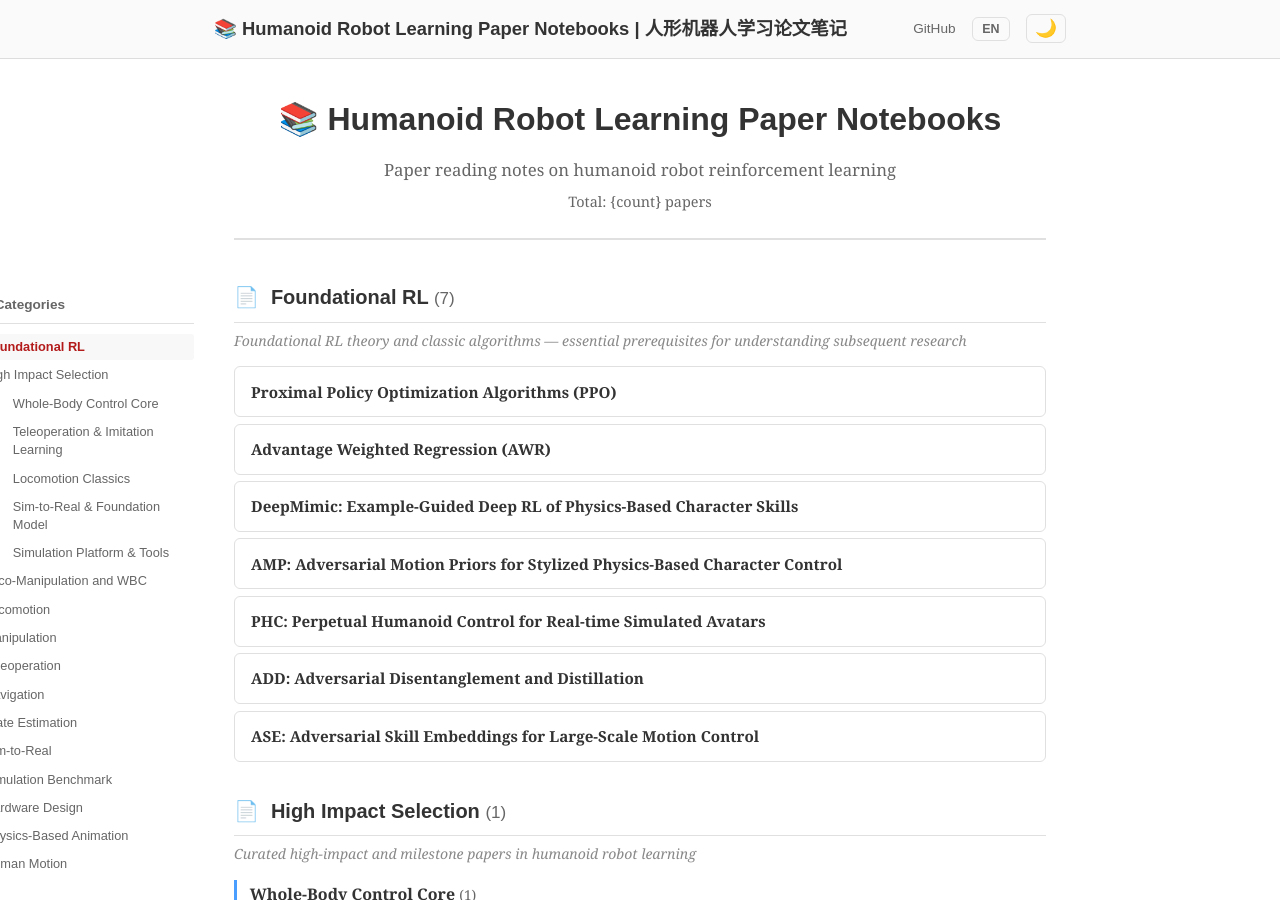
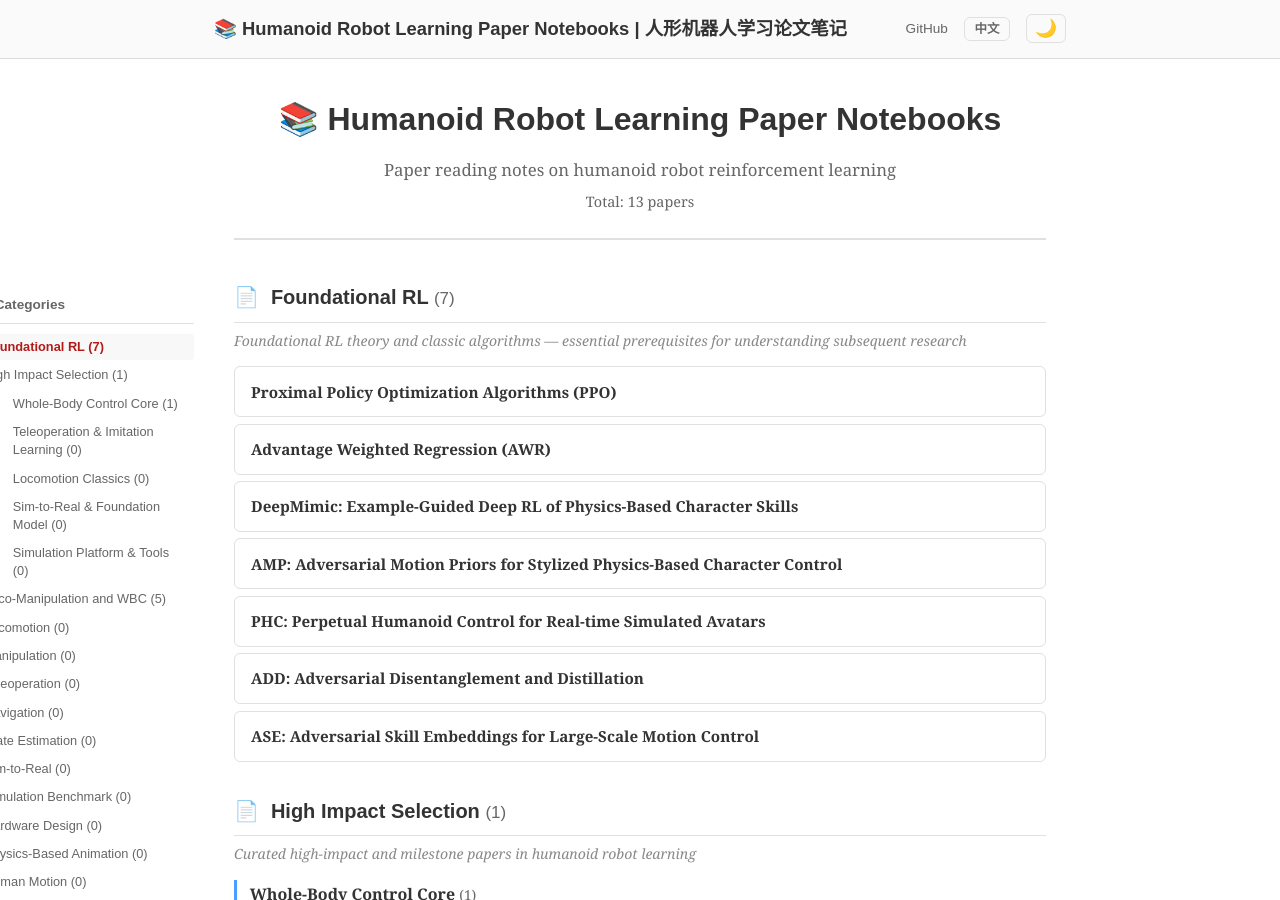
Before and after one commit to ImChong/Humanoid_Robot_Learning_Paper_Notebooks, a Jekyll site: the page built from index.html, in a window 1280 px wide and 900 px high. Built offline with Jekyll 4.4.1, drawn with Linux system fonts in a browser that asks for light colours.

Commit message:
fix: 修复双语切换 — 侧边栏计数保留、论文数量显示、按钮名改为English

```diff
--- a/_includes/header.html
+++ b/_includes/header.html
@@ -4,7 +4,7 @@
     <div class="header-right">
       <a href="https://github.com/ImChong/Humanoid_Robot_Learning_Paper_Notebooks" class="github-link" target="_blank">GitHub</a>
       <button id="lang-toggle" class="lang-toggle" aria-label="Switch language">
-        <span class="lang-label">EN</span>
+        <span class="lang-label">中文</span>
       </button>
       <button id="theme-toggle" class="theme-toggle" aria-label="Toggle dark mode">🌙</button>
     </div>
--- a/_layouts/default.html
+++ b/_layouts/default.html
@@ -29,7 +29,7 @@
         root.setAttribute('data-lang-mode', mode);
         localStorage.setItem(LANG_KEY, mode);
         if (langLabel) {
-          langLabel.textContent = mode === 'zh' ? '中文' : 'EN';
+          langLabel.textContent = mode === 'zh' ? 'English' : '中文';
         }
         // Update all data-en/data-zh elements
         var els = document.querySelectorAll('[data-en]');
--- a/index.html
+++ b/index.html
@@ -5,7 +5,7 @@ title: "Home"
 <div class="index-header">
   <h1 data-en="📚 Humanoid Robot Learning Paper Notebooks" data-zh="📚 人形机器人学习论文笔记">📚 Humanoid Robot Learning Paper Notebooks</h1>
   <p data-en="Paper reading notes on humanoid robot reinforcement learning" data-zh="人形机器人强化学习论文阅读笔记">Paper reading notes on humanoid robot reinforcement learning</p>
-  {% assign paper_count = 0 %}{% for p in site.pages %}{% if p.url contains '/papers/' and p.layout == 'paper' %}{% assign paper_count = paper_count | plus: 1 %}{% endif %}{% endfor %}<p class="subtitle" id="paper-count-label" data-en="Total: {count} papers" data-zh="共 {count} 篇笔记">Total: {{ paper_count }} papers</p>
+  {% assign paper_count = 0 %}{% for p in site.pages %}{% if p.url contains '/papers/' and p.layout == 'paper' %}{% assign paper_count = paper_count | plus: 1 %}{% endif %}{% endfor %}<p class="subtitle" id="paper-count-label" data-en="Total: {{ paper_count }} papers" data-zh="共 {{ paper_count }} 篇笔记">Total: {{ paper_count }} papers</p>
 </div>
 
 <div class="index-layout">
@@ -22,12 +22,12 @@ title: "Home"
             {% endfor %}
           {% endif %}
           <li class="toc-item toc-h2">
-            <a href="#cat-{{ forloop.index }}" class="toc-link" data-en="{{ cat[1].display_name }}" data-zh="{{ cat[1].display_name_zh }}">{{ cat[1].display_name }} ({{ total_count }})</a>
+            <a href="#cat-{{ forloop.index }}" class="toc-link"><span data-en="{{ cat[1].display_name }}" data-zh="{{ cat[1].display_name_zh }}">{{ cat[1].display_name }}</span> ({{ total_count }})</a>
             {% if cat[1].subcategories %}
             <ul class="toc-sublist">
               {% for subcat in cat[1].subcategories %}
               <li class="toc-item toc-h3">
-                <a href="#subcat-{{ forloop.parentloop.index }}-{{ forloop.index }}" class="toc-link toc-link-sub" data-en="{{ subcat.name }}" data-zh="{{ subcat.name_zh }}">{{ subcat.name }} ({{ subcat.papers | size }})</a>
+                <a href="#subcat-{{ forloop.parentloop.index }}-{{ forloop.index }}" class="toc-link toc-link-sub"><span data-en="{{ subcat.name }}" data-zh="{{ subcat.name_zh }}">{{ subcat.name }}</span> ({{ subcat.papers | size }})</a>
               </li>
               {% endfor %}
             </ul>
```
